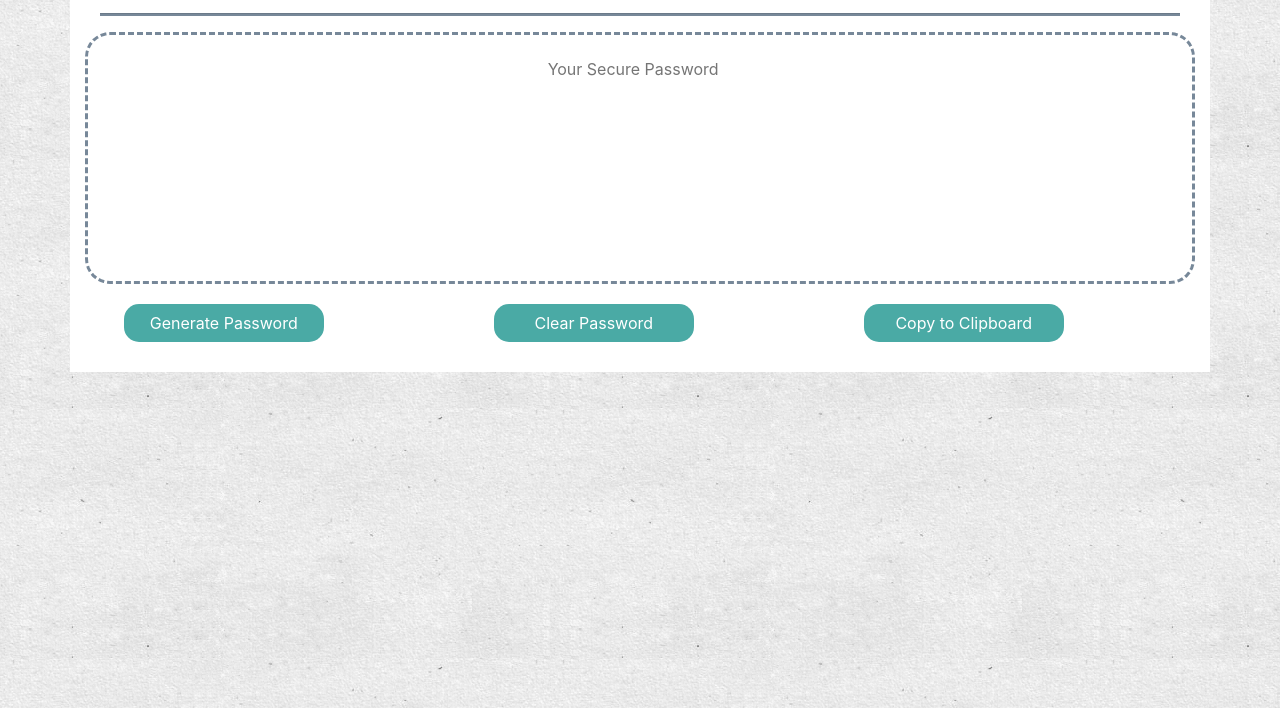
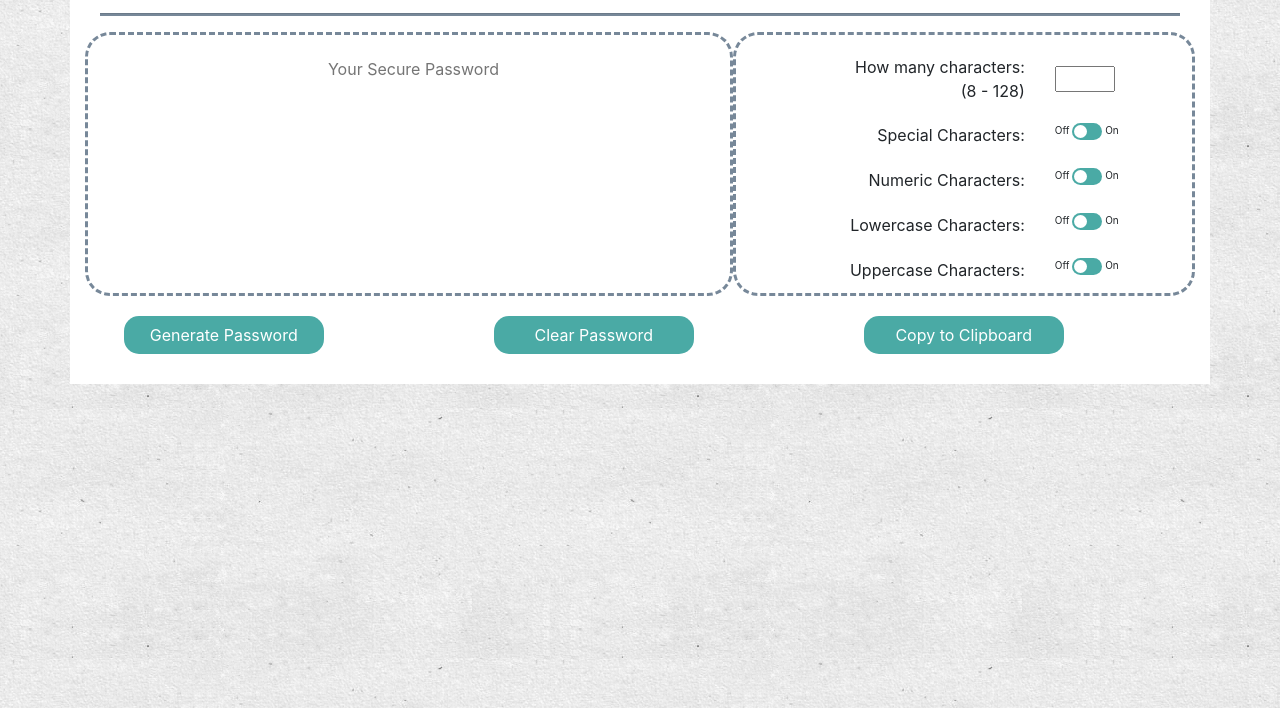
Before and after one commit to chrisneal72/03_Password_Generator, a plain HTML site: page index.html in a window 1280 px wide. Shown: the part 92-800 px from the top of the page. Drawn offline with nearby package versions, Linux system fonts and the light colour scheme.

Commit message:
Added the form elements to be used in place of the prompts

```diff
--- a/assets/css/style.css
+++ b/assets/css/style.css
@@ -25,7 +25,7 @@ h1 {
     height: 2px;
 }
 
-.pass-border{
+.pass-border {
     border: 3px dashed lightslategrey;
     border-radius: 25px;
     width: 95%;
@@ -41,11 +41,14 @@ h1 {
     color: lightslategrey;
 }
 
-.button-row{
+.button-row {
     margin-top: 20px;
 }
+.button-row-bottom {
+    margin-bottom: 10px;
+}
 
-.button-col{
+.button-col {
     text-align: center;
 }
 
@@ -72,3 +75,80 @@ h1 {
     background-color: #c50000;
     color: #fff;
 }
+
+.switch {
+    position: relative;
+    display: inline-block;
+    width: 30px;
+    height: 17px;
+}
+
+.switch input {
+    opacity: 0;
+    width: 0;
+    height: 0;
+}
+
+.slider {
+    position: absolute;
+    cursor: pointer;
+    top: 0;
+    left: 0;
+    right: 0;
+    bottom: 0;
+    background-color: #4aaaa5;
+    -webkit-transition: .4s;
+    transition: .4s;
+}
+
+.slider:before {
+    position: absolute;
+    content: "";
+    height: 13px;
+    width: 13px;
+    left: 2px;
+    bottom: 2px;
+    background-color: white;
+    -webkit-transition: .4s;
+    transition: .4s;
+}
+
+input:checked+.slider {
+    background-color: #214d4a;
+}
+
+input:focus+.slider {
+    box-shadow: 0 0 1px #214d4a;
+}
+
+input:checked+.slider:before {
+    -webkit-transform: translateX(13px);
+    -ms-transform: translateX(13px);
+    transform: translateX(13px);
+}
+
+/* Rounded sliders */
+
+.slider.round {
+    border-radius: 34px;
+}
+
+.slider.round:before {
+    border-radius: 50%;
+}
+
+.choices-col {
+    text-align: right;
+}
+
+.switches-col {
+    font-size: 10px;
+    text-align: left;
+}
+
+.char-text-box{
+    width: 60px;
+    height: 26px;
+    text-align: center;
+    color: lightslategrey;
+}
--- a/assets/js/script.js
+++ b/assets/js/script.js
@@ -24,9 +24,10 @@ function genPass() {
     }
     currentChoice = parseInt(currentChoice);
 
-    //DERTEMIN IF THE CHOICE WAS A NUMBER AND IN RANGE
+    //DETERMINE IF THE CHOICE WAS A NUMBER AND IN RANGE
     while (currentChoice < 8 || currentChoice > 128 || isNaN(currentChoice)) {
         currentChoice = prompt('Please enter a valid number between 8 and 128');
+        //IF THEY CANCEL QUIT THE FUNCTION
         if(!currentChoice){
             document.getElementById('mytextbox').placeholder = 'No number can be generated';
             return 0;
--- a/index.html
+++ b/index.html
@@ -12,6 +12,7 @@
 </head>
 
 <body>
+    <form name="password_generator">
         <div class="container body-container">
             <div class="row">
                 <div class="col">
@@ -20,10 +21,63 @@
                 </div>
             </div>
             <div class="row">
-            <div class="col pass-border">
-                <form name="password_generator">
+                <div class="col-7 pass-border">
                     <textarea class="mytextbox" id="mytextbox" placeholder="Your Secure Password"></textarea>
-                </form>
+                </div>
+                <div class="col-5 pass-border">
+                    <div class="row button-row align-items-center">
+                        <div class="col-8 choices-col">
+                            How many characters:<br>
+                            (8 - 128)
+                        </div>
+                        <div class="col-4 switches-col">
+                            <input type="text" name="char_count" class="char-text-box">
+                        </div>
+                    </div>
+                    <div class="row button-row align-items-center">
+                        <div class="col-8 choices-col">
+                            Special Characters:
+                        </div>
+                        <div class="col-4 switches-col align-middle">
+                            Off <label class="switch">
+                                <input type="checkbox">
+                                <span class="slider round"></span>
+                            </label> On
+                        </div>
+                    </div>
+                    <div class="row button-row align-items-center">
+                        <div class="col-8 choices-col">
+                            Numeric Characters:
+                        </div>
+                        <div class="col-4 switches-col">
+                            Off <label class="switch">
+                                <input type="checkbox">
+                                <span class="slider round"></span>
+                            </label> On
+                        </div>
+                    </div>
+                    <div class="row button-row align-items-center">
+                        <div class="col-8 choices-col">
+                            Lowercase Characters:
+                        </div>
+                        <div class="col-4 switches-col">
+                            Off <label class="switch">
+                                <input type="checkbox">
+                                <span class="slider round"></span>
+                            </label> On
+                        </div>
+                    </div>
+                    <div class="row button-row align-items-center button-row-bottom">
+                        <div class="col-8 choices-col">
+                            Uppercase Characters:
+                        </div>
+                        <div class="col-4 switches-col">
+                            Off <label class="switch">
+                                <input type="checkbox">
+                                <span class="slider round"></span>
+                            </label> On
+                        </div>
+                    </div>
                 </div>
             </div>
             <div class="row button-row">
@@ -37,6 +91,8 @@
                     <button type="button" class="btn">Copy to Clipboard</button>
                 </div>
             </div>
+        </div>
+    </form>
 </body>
 
 </html>
```
Also changed, not shown: 1 other file. Lines whose indentation alone changed are shown as unchanged.
